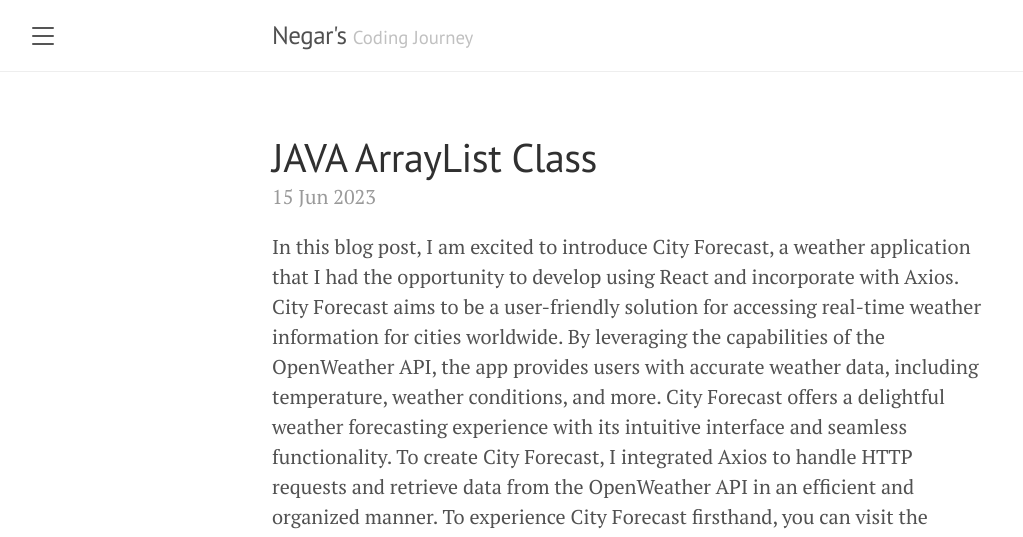
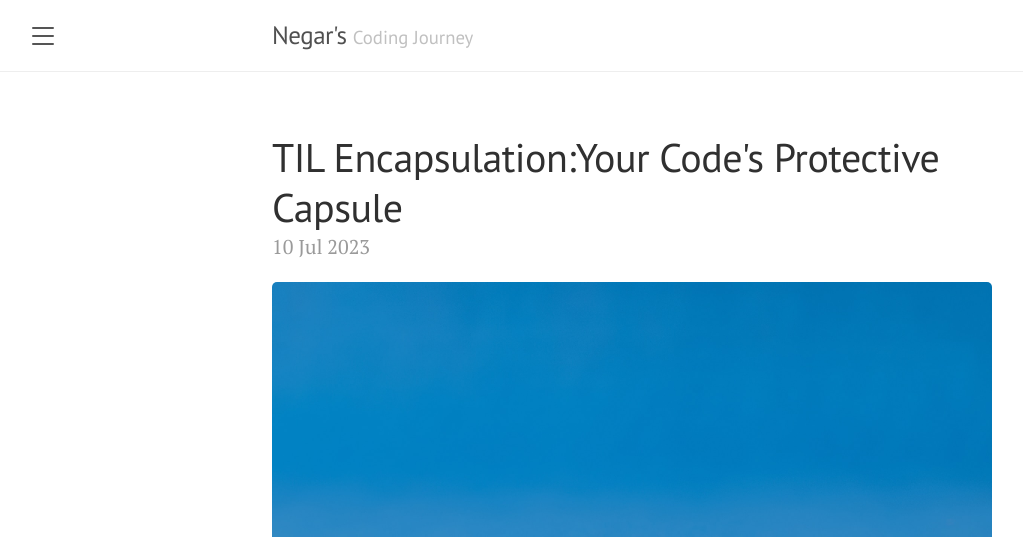
Before and after one commit to negarbaharmand/negarspages, a Jekyll site: the page built from _posts/2023-07-10-encapsulation.md, in a window 1280 px wide and 1400 px high. Shown: the top 537 px of the window, without its empty margins (8-1031 px from the left). Built offline with Jekyll 4.4.1, drawn with Linux system fonts in a browser that asks for light colours; our own code applies the rules of GitHub Pages for plain Markdown files; some of the changed text lies outside the part shown.

Commit message:
Encapsulation

````diff
--- a/_posts/2023-07-10-encapsulation.md
+++ b/_posts/2023-07-10-encapsulation.md
@@ -1,15 +1,35 @@
 ---
-title: JAVA ArrayList Class
-date: 2023-06-15 10:02:00 +0200
-categories: [JAVA, Array]
-tags: [java, array, method] # TAG names should always be lowercase
+title: TIL Encapsulation:Your Code's Protective Capsule
+date: 2023-07-10 10:32:00 +0200
+categories: [JAVA, OOP]
+tags: [java, oop, object] # TAG names should always be lowercase
 ---
 
-In this blog post, I am excited to introduce City Forecast, a weather application that I had the opportunity to develop using React and incorporate with Axios. City Forecast aims to be a user-friendly solution for accessing real-time weather information for cities worldwide. By leveraging the capabilities of the OpenWeather API, the app provides users with accurate weather data, including temperature, weather conditions, and more. City Forecast offers a delightful weather forecasting experience with its intuitive interface and seamless functionality.
-To create City Forecast, I integrated Axios to handle HTTP requests and retrieve data from the OpenWeather API in an efficient and organized manner.
-To experience City Forecast firsthand, you can visit the deployed version on GitHub Pages:
-[CityForecast](https://negarbaharmand.github.io/cityForecast/)
+![Capsule](/assets/images/capsule.jpg)
 
-![App overview](/assets/images/cityForecast.png)
+Let's talk about a super useful concept in Java programming: encapsulation. It might sound fancy, but it's like giving your code a protective capsule, just like the one around medicine.
 
-To delve deeper into the project and access the source code, feel free to visit the GitHub repository: [City Forecast GitHub Repository](https://github.com/negarbaharmand/cityForecast)
+Imagine you have a special capsule that holds a secret gem. You don't want anyone touching or changing the gem, right? In Java, you can achieve this protection using something called getters and setters. Think of getters as a way to "get" information, and setters as a way to "set" or change it. This way, you control how your gem is accessed and modified.
+
+Here's a simple example to help you grasp the idea:
+
+```java
+public class GemCapsule {
+    private String secretGem;
+
+    public String getSecretGem() {
+        return secretGem;
+    }
+
+    public void setSecretGem(String newGem) {
+        secretGem = newGem;
+    }
+}
+
+```
+
+In this example, the secretGem is safely hidden inside the GemCapsule class. But you can still get its value using the getSecretGem method and change it using the setSecretGem method. This way, you're like the gatekeeper, controlling who accesses and modifies the gem.
+
+This is a lot like how a capsule protects medicine. You can't just grab the medicine directly; you have to follow the instructions on the label. Encapsulation works similarly by providing controlled access to your code's important parts. It's like a security barrier that ensures your code stays solid and secure.
+
+So, remember, encapsulation is your code's protective capsule. It guards your data, controls how it's used, and makes your code more organized. Happy coding!
````
